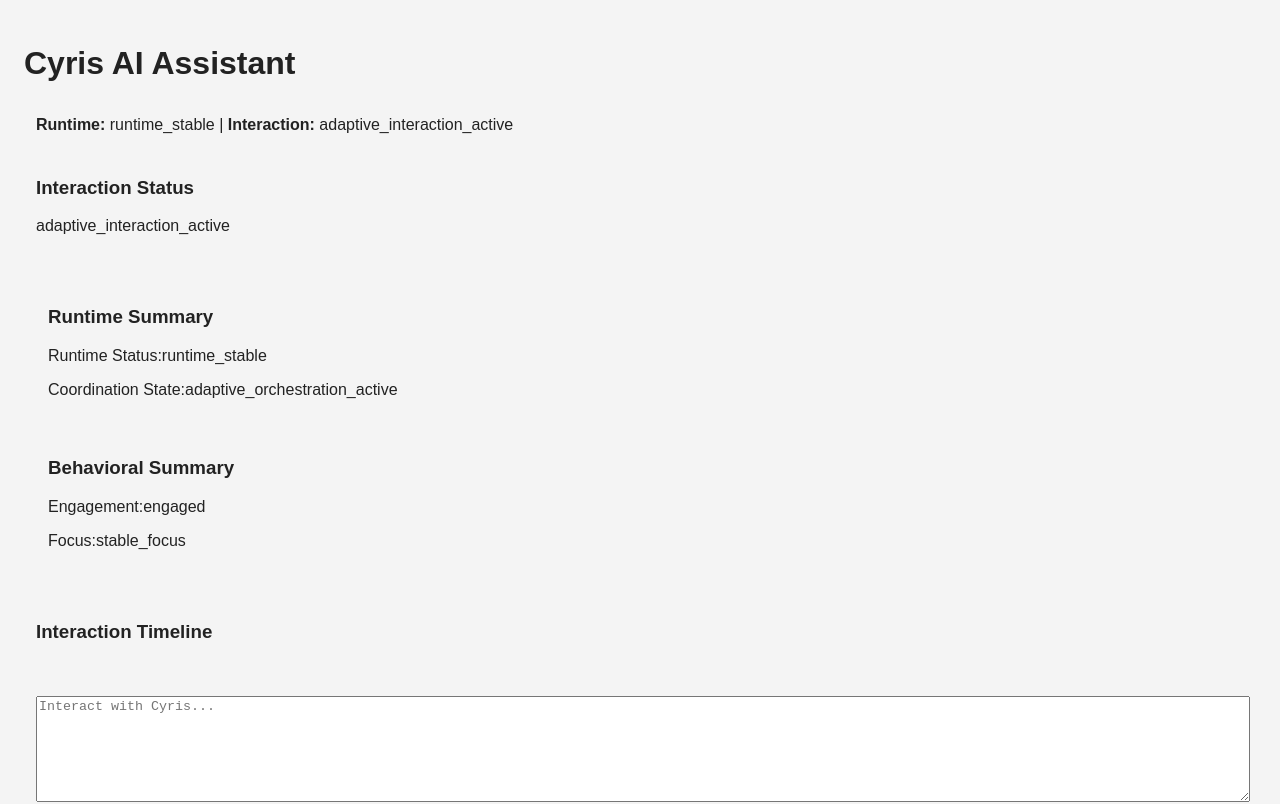
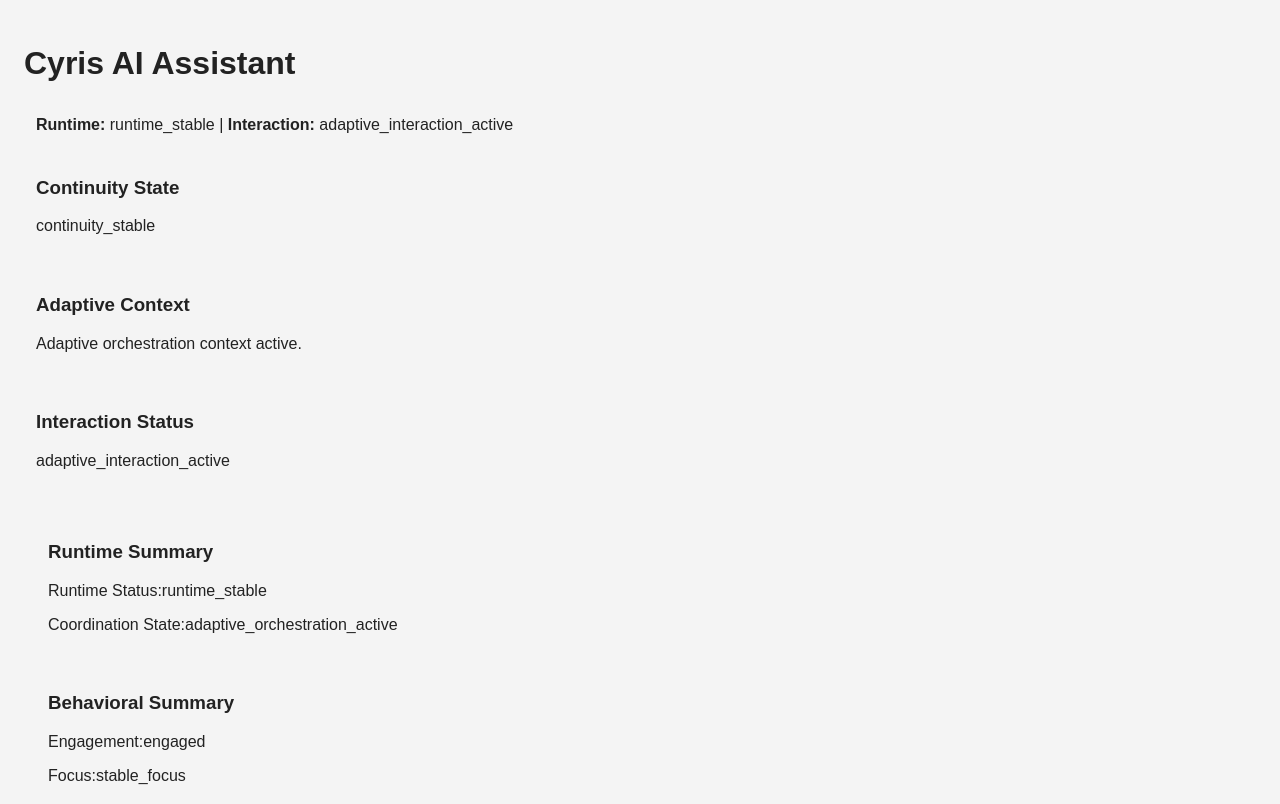
Before and after one commit to amri-03/axis-ai-assistant, a React app in the folder frontend/: page / in a window 1280 px wide. Shown: the top 804 px of the page. Built offline with nearby package versions, Linux system fonts and the light colour scheme; the HTML template or start-up script is replaced by a standard one.

Commit message:
refactor: improve adaptive continuity interaction flow

```diff
--- /dev/null
+++ b/frontend/src/components/AdaptiveContextCard.jsx
@@ -0,0 +1,19 @@
+export default function AdaptiveContextCard({
+                                                contextSummary
+                                            }) {
+
+    return (
+
+        <div>
+
+            <h3>
+                Adaptive Context
+            </h3>
+
+            <p>
+                {contextSummary}
+            </p>
+
+        </div>
+    );
+}
--- /dev/null
+++ b/frontend/src/components/ContinuityPanel.jsx
@@ -0,0 +1,19 @@
+export default function ContinuityPanel({
+                                            continuityState
+                                        }) {
+
+    return (
+
+        <div>
+
+            <h3>
+                Continuity State
+            </h3>
+
+            <p>
+                {continuityState}
+            </p>
+
+        </div>
+    );
+}
--- a/frontend/src/pages/Home.jsx
+++ b/frontend/src/pages/Home.jsx
@@ -19,6 +19,12 @@ import SystemStatusBar
 
 import InteractionTimeline
     from "../components/InteractionTimeline";
+
+import ContinuityPanel
+    from "../components/ContinuityPanel";
+
+import AdaptiveContextCard
+    from "../components/AdaptiveContextCard";
 
 
 export default function Home() {
@@ -69,6 +75,12 @@ export default function Home() {
     const interactionStatus =
         "adaptive_interaction_active";
 
+    const continuityState =
+        "continuity_stable";
+
+    const adaptiveContext =
+        "Adaptive orchestration context active.";
+
     return (
         <div>
 
@@ -80,6 +92,18 @@ export default function Home() {
                 runtimeStatus={runtimeStatus}
                 interactionStatus={
                     interactionStatus
+                }
+            />
+
+            <ContinuityPanel
+                continuityState={
+                    continuityState
+                }
+            />
+
+            <AdaptiveContextCard
+                contextSummary={
+                    adaptiveContext
                 }
             />
 
```
